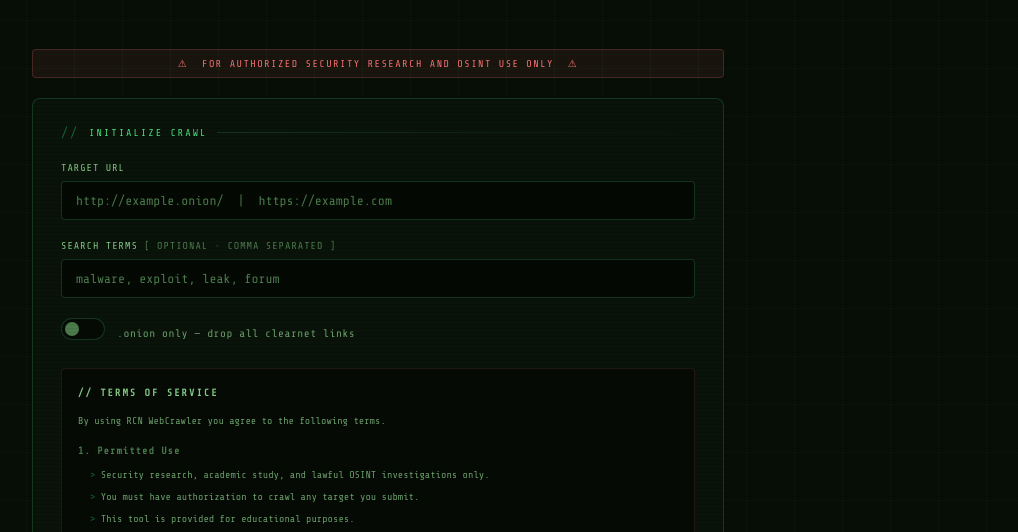
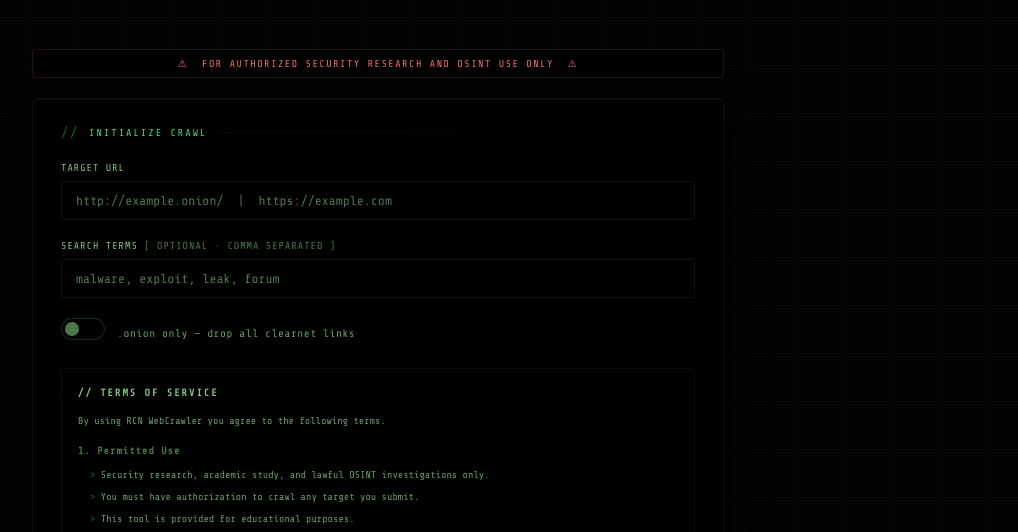
Before and after one commit to 0Day-legalize/rcn-crawler-web, a website: page public/index.html in a window 1280 px wide. Shown: the part 268-800 px from the top of the page, without its empty margins (262-1280 px from the left). Drawn offline with nearby package versions, Linux system fonts and the light colour scheme.

Commit message:
style: pure black cards with subtle top-edge highlight and deep shadow

```diff
--- a/public/index.html
+++ b/public/index.html
@@ -12,12 +12,12 @@
     :root {
       --green:    #4ade80;
       --green-d:  #166534;
-      --green-glow: rgba(74,222,128,0.15);
       --red:      #f87171;
-      --red-g:    rgba(248,113,113,0.08);
-      --bg:       #060e06;
-      --surface:  rgba(10,20,10,0.92);
-      --border:   rgba(74,222,128,0.18);
+      --red-g:    rgba(248,113,113,0.07);
+      --bg:       #030303;
+      --surface:  #000000;
+      --border:   rgba(255,255,255,0.05);
+      --border-h: rgba(74,222,128,0.2);
       --muted:    #4b7a4b;
       --text:     #d1fae5;
       --dim:      #6b9e6b;
@@ -142,8 +142,8 @@
     .warn-stripe {
       font-family: 'Share Tech Mono', monospace;
       font-size: 10px; color: var(--red);
-      background: var(--red-g);
-      border: 1px solid rgba(248,113,113,0.2);
+      background: #000;
+      border: 1px solid rgba(248,113,113,0.15);
       border-radius: 4px;
       padding: 8px 14px;
       text-align: center;
@@ -155,10 +155,16 @@
     .card {
       background: var(--surface);
       border: 1px solid var(--border);
-      border-radius: 8px;
+      border-top: 1px solid rgba(255,255,255,0.07);
+      border-radius: 6px;
       padding: 26px 28px;
-      margin-bottom: 16px;
-      backdrop-filter: blur(4px);
+      margin-bottom: 14px;
+      box-shadow: 0 8px 40px rgba(0,0,0,0.95), inset 0 1px 0 rgba(255,255,255,0.03);
+      transition: border-color 0.25s, box-shadow 0.25s;
+    }
+    .card:hover {
+      border-color: var(--border-h);
+      box-shadow: 0 8px 40px rgba(0,0,0,0.95), 0 0 0 1px rgba(74,222,128,0.05), inset 0 1px 0 rgba(255,255,255,0.04);
     }
     .card-title {
       font-family: 'Share Tech Mono', monospace;
@@ -182,8 +188,8 @@
 
     input[type="text"] {
       width: 100%;
-      background: rgba(0,0,0,0.5);
-      border: 1px solid rgba(74,222,128,0.2);
+      background: #000;
+      border: 1px solid rgba(255,255,255,0.07);
       border-radius: 4px;
       padding: 11px 14px;
       color: var(--text);
@@ -226,8 +232,8 @@
 
     /* ── TOS ── */
     .tos-box {
-      background: rgba(0,0,0,0.4);
-      border: 1px solid rgba(248,113,113,0.12);
+      background: #000;
+      border: 1px solid rgba(255,255,255,0.05);
       border-radius: 4px; padding: 14px 16px;
       max-height: 190px; overflow-y: auto;
       font-family: 'Share Tech Mono', monospace;
```
Also changed, not shown: public/job.html (+15 -8 lines).
